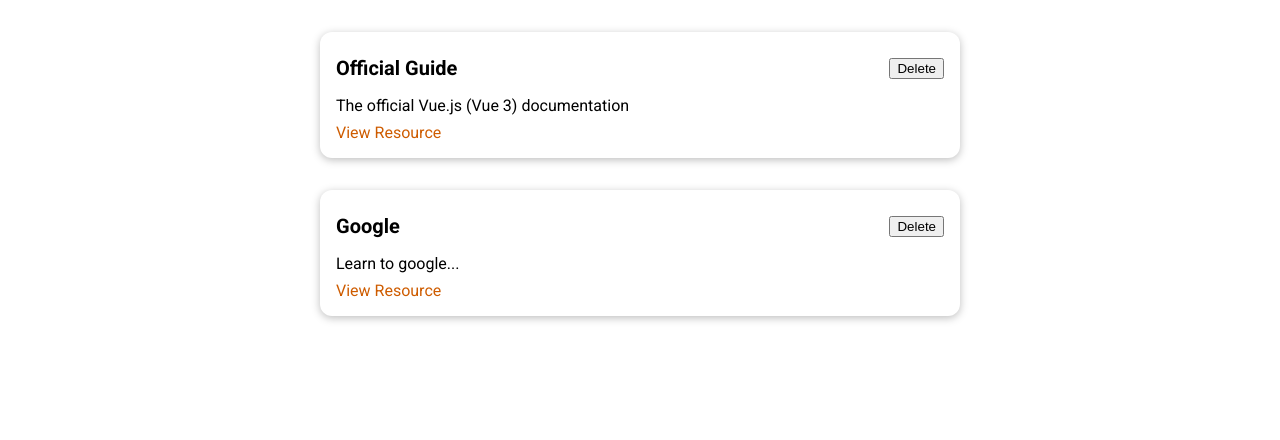
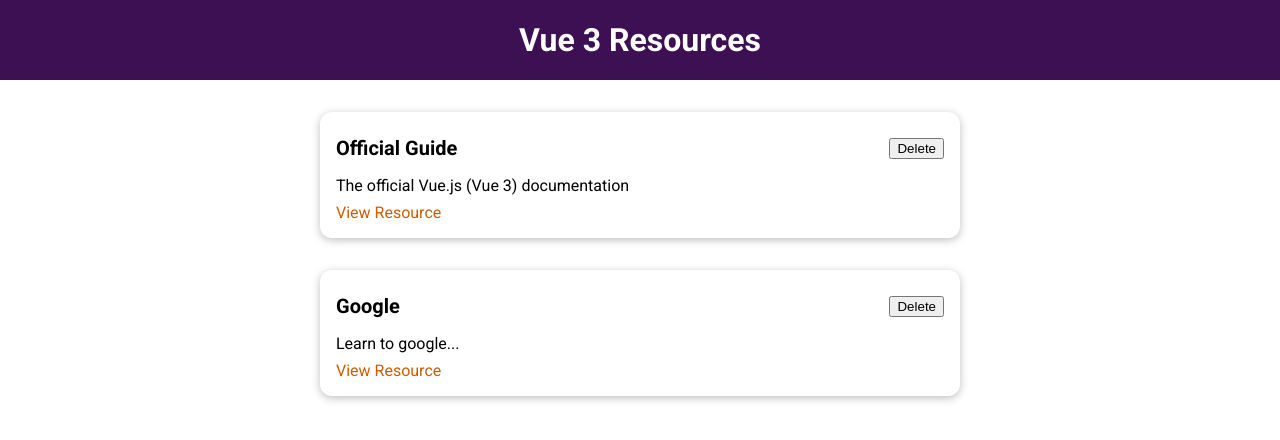
Before and after one commit to redeyedev-208/vue-3-external-resources, a Vue app: page / in a window 1280 px wide. Shown: the top 440 px of the page. Built offline with nearby package versions, Linux system fonts and the light colour scheme.

Commit message:
added header with white text, moving to global button for delete

```diff
--- a/src/App.vue
+++ b/src/App.vue
@@ -1,14 +1,16 @@
 <template>
-  <stored-resources :resources="storedResources">
-
-  </stored-resources>
+  <the-header title="Vue 3 Resources"></the-header>
+  <stored-resources :resources="storedResources"></stored-resources>
 </template>
 
 <script>
 import StoredResources from './components/learning-resources/StoredResources.vue';
+import TheHeader from './components/layouts/TheHeader.vue'
+
 export default {
   components: {
     StoredResources,
+    TheHeader,
   },
   data() {
     return {
--- /dev/null
+++ b/src/components/layouts/TheHeader.vue
@@ -0,0 +1,29 @@
+<template>
+<header>
+  <h1>{{ title }}</h1>
+</header>
+
+</template>
+
+<script>
+  export default {
+  props: ['title'],
+};
+</script>
+
+<style scoped>
+header {
+  width: 100%;
+  height: 5rem;
+  background-color: #3c1053;
+  display: flex;
+  justify-content: center;
+  align-items: center;
+}
+
+header h1 {
+  color: white;
+  margin: 0;
+}
+
+</style>
```
